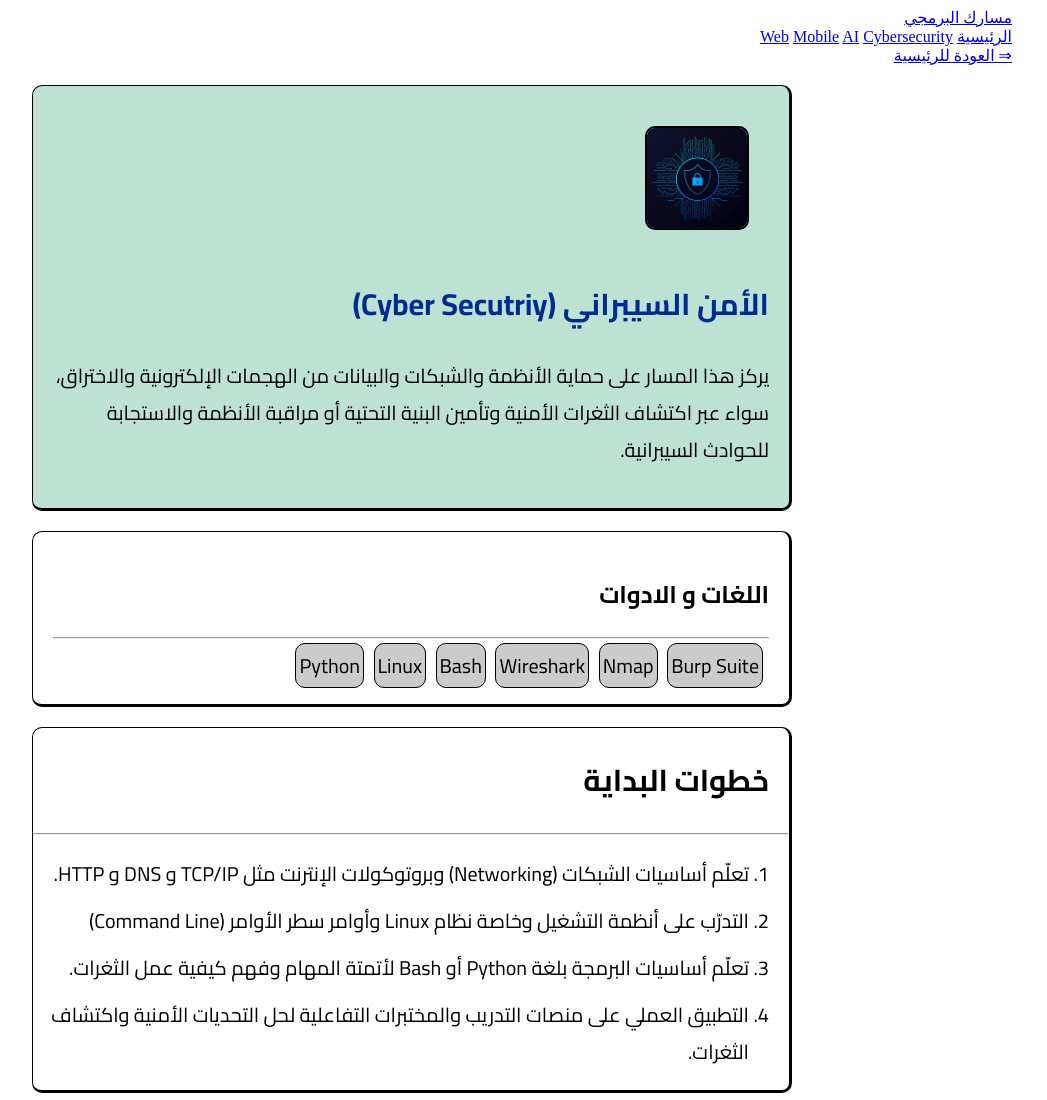
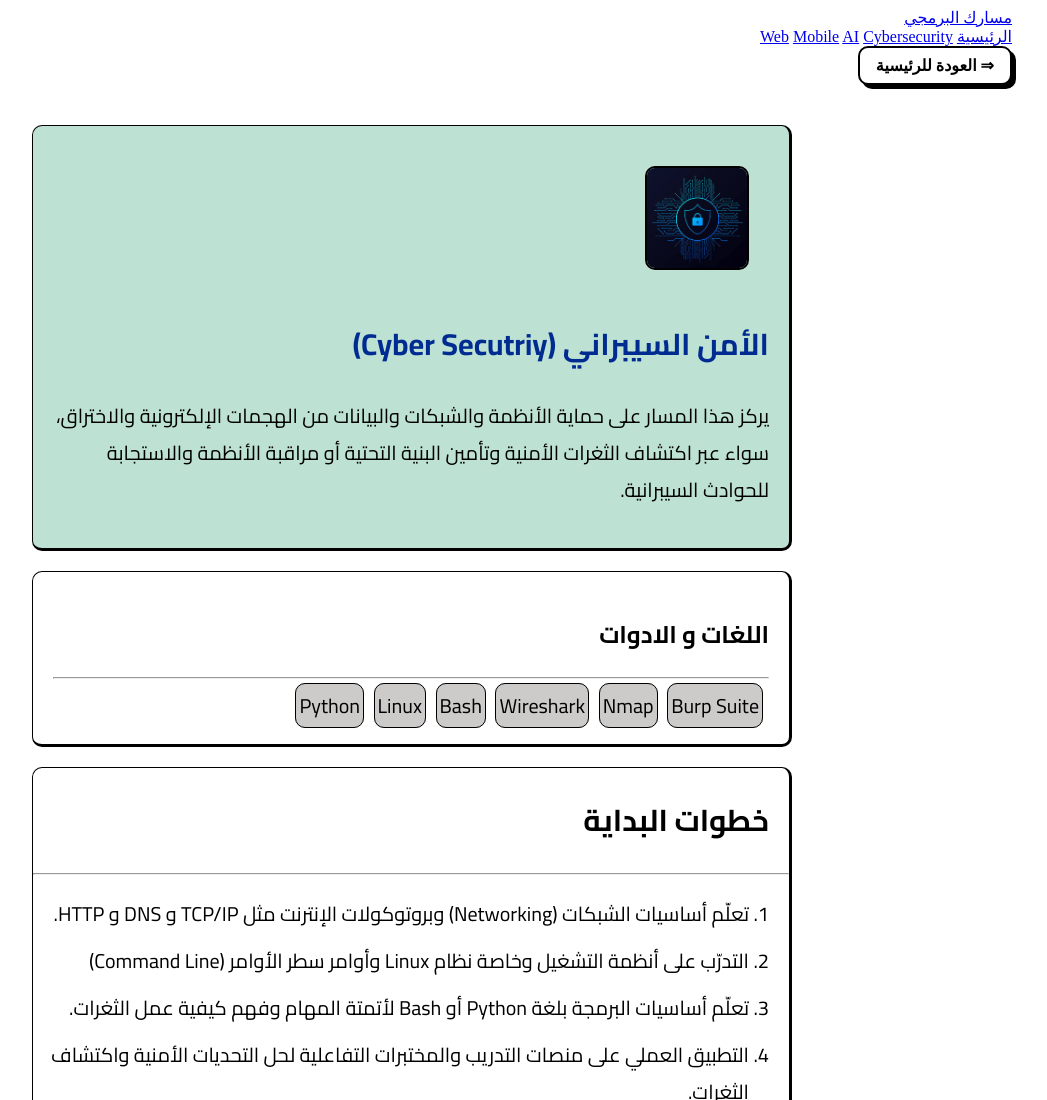
Before and after one commit to OmarTarshan/WebProject, a plain HTML site: page cyber.html in a window 1280 px wide. Shown: the top 1100 px of the page, without its empty margins (68-1115 px from the left). Drawn offline with Linux system fonts and the light colour scheme.

Commit message:
Refactor CSS styles for consistency and clarity

```diff
--- a/cyber.css
+++ b/cyber.css
@@ -16,6 +16,21 @@
     margin-bottom: 10px;
     border: 2px black solid;
     border-radius: 10px;
+}
+.back {
+  display: inline-block;
+  background: white;
+  color: black;
+  text-decoration: none;
+  font-weight: bold;
+  padding: 8px 16px;
+  margin-bottom: 20px;
+  border: 2px solid black;
+  border-radius: 10px;
+  box-shadow: 4px 4px 0 black;
+}
+.back:hover {
+  background: #fef3c7;
 }
 .cyb_OverView {
     background-color: rgb(189, 225, 210);
```
